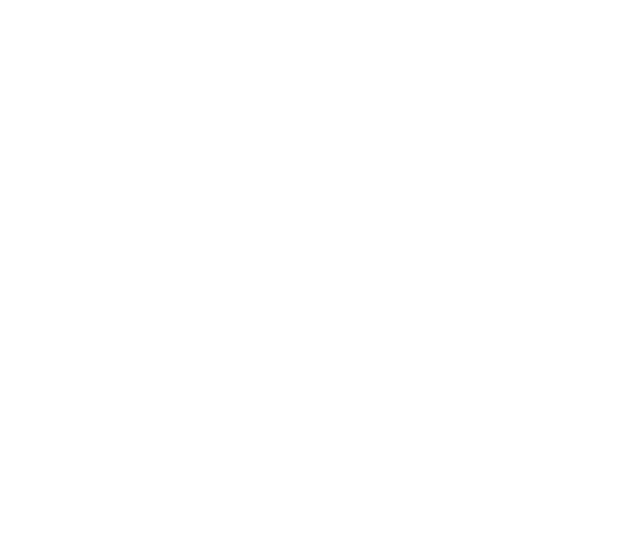
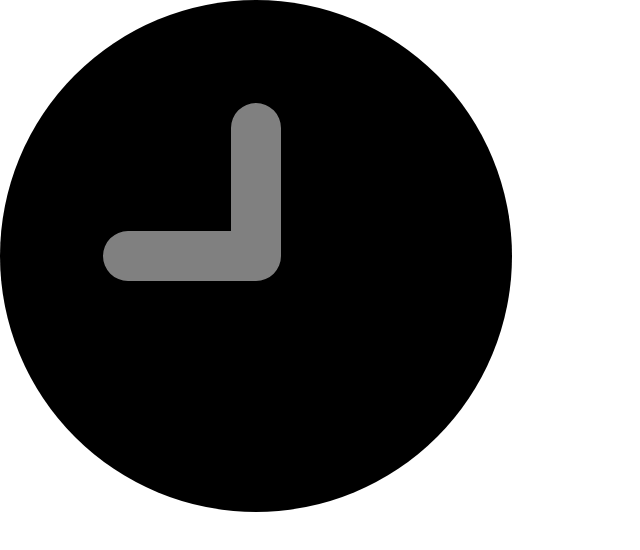
Before and after one commit to MEdenburg/svg-assignment, a plain HTML site: page index.html in a window 1280 px wide. Shown: the whole page, without its empty margins (0-640 px from the left). Drawn offline with Linux system fonts and the light colour scheme.

Commit message:
created SVG

```diff
--- a/index.html
+++ b/index.html
@@ -9,6 +9,9 @@
     <title>SVG</title>
 </head>
 <body>
-
+    <svg width="512" height="512" viewbox="0 0 512 512" fill="none" xmlns="http://www.w3.org/2000/svg">
+        <circle cx="256" cy="256" r="256" fill="black" />
+        <polyline points="128,256 256,256 256,128" stroke="gray" stroke-width="50" stroke-linecap="round" stroke-linejoin="round"/>
+    </svg>
 </body>
 </html>
```
